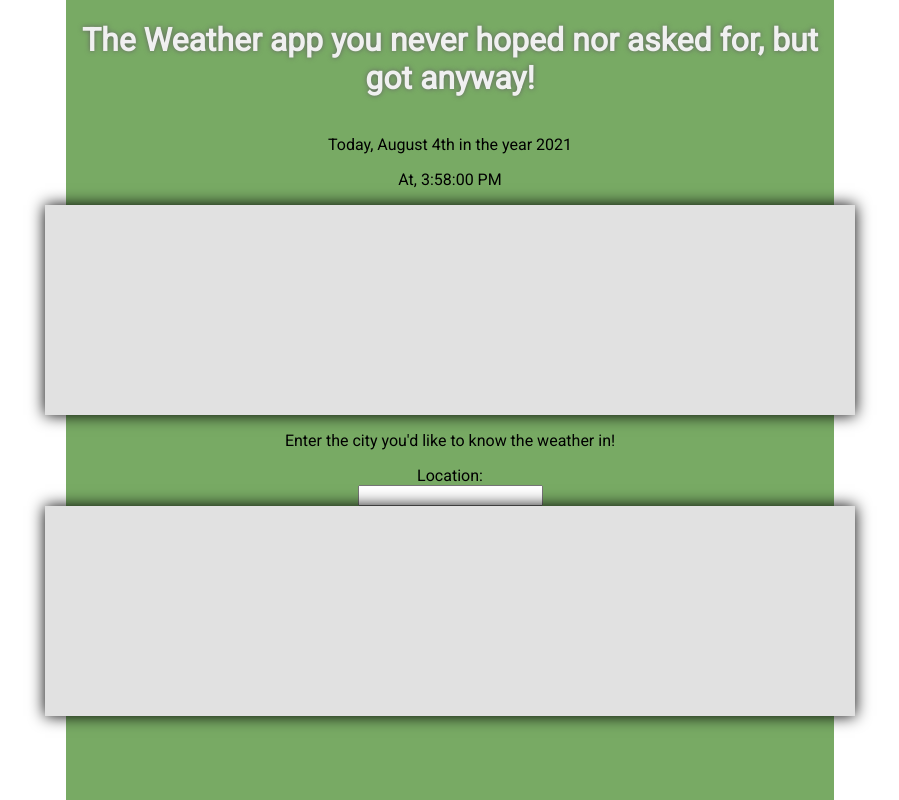
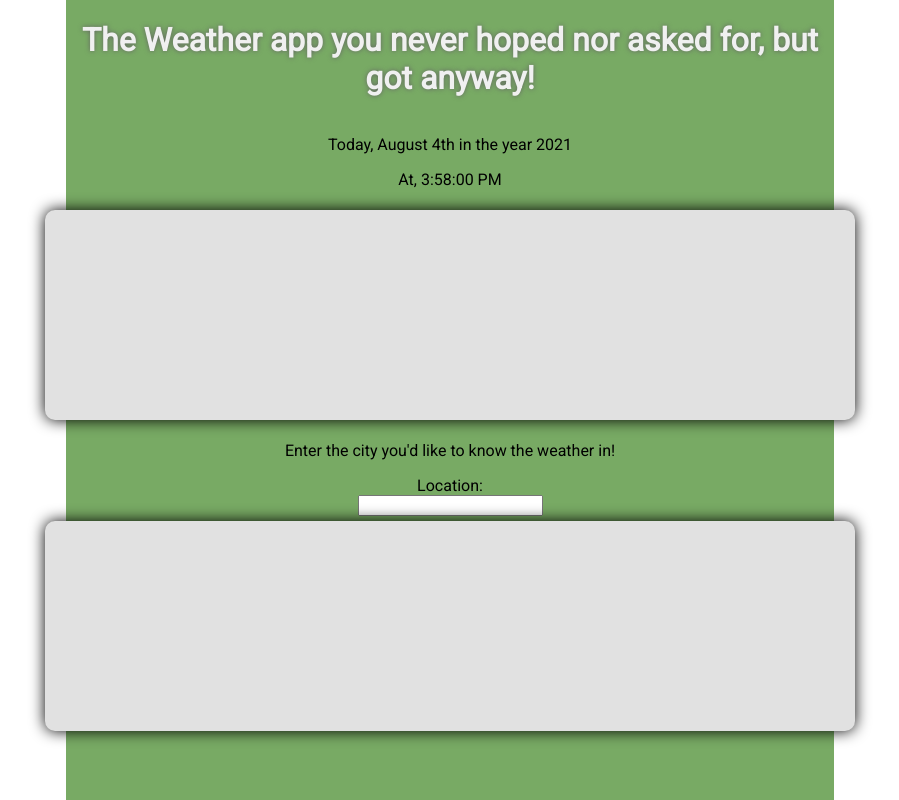
Before and after one commit to ShadowEngineer/Basic-Weather-App, a plain HTML site: page Main/index.html in a window 1280 px wide. Shown: the top 800 px of the page, without its empty margins (190-1089 px from the left). Drawn offline with Linux system fonts and the light colour scheme.

Commit message:
Final commit of the day.

```diff
--- a/StyleSheets/MainStyle.css
+++ b/StyleSheets/MainStyle.css
@@ -36,6 +36,8 @@ div.weather_data_container {
     width: 800px;
     display: flex;
     justify-content: space-between;
+    border-radius: 10px;
+    margin: 5px 0px 5px 0px;
 }
 
 div.weather_data_information {
```
